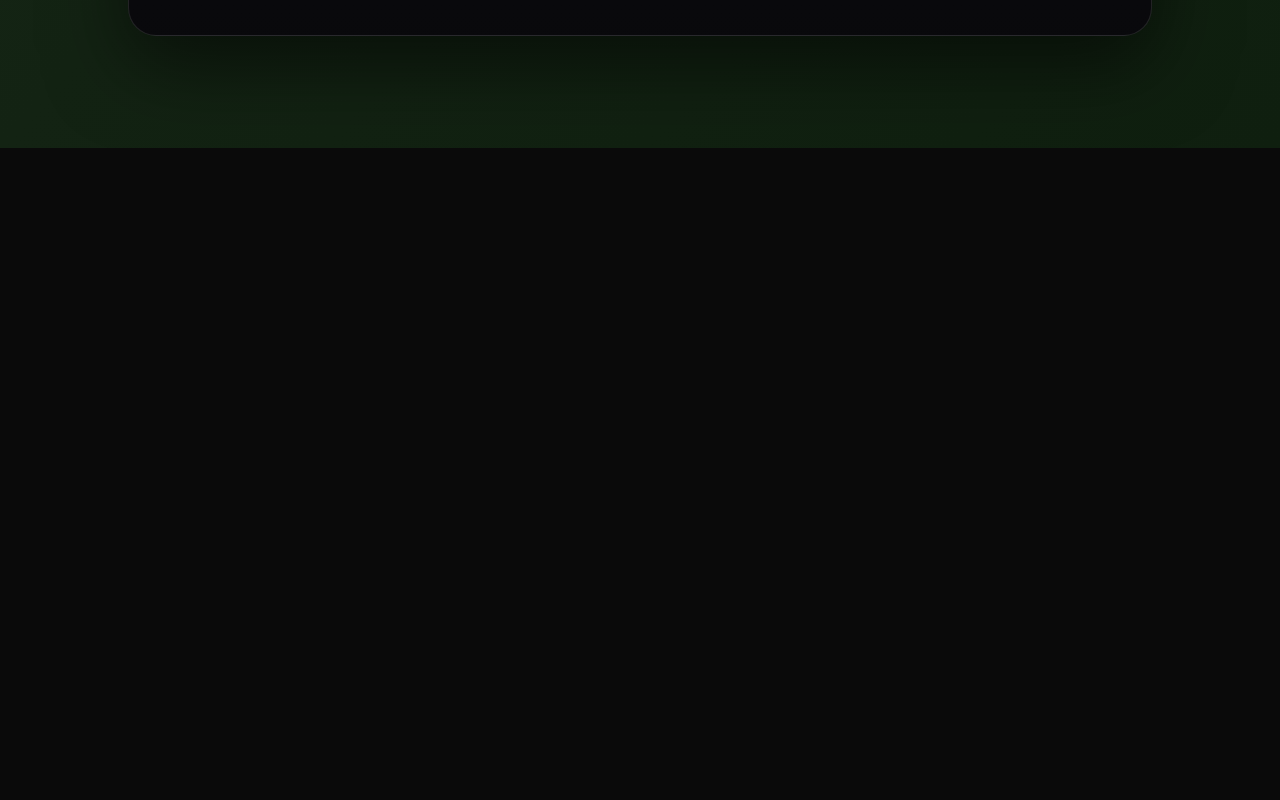
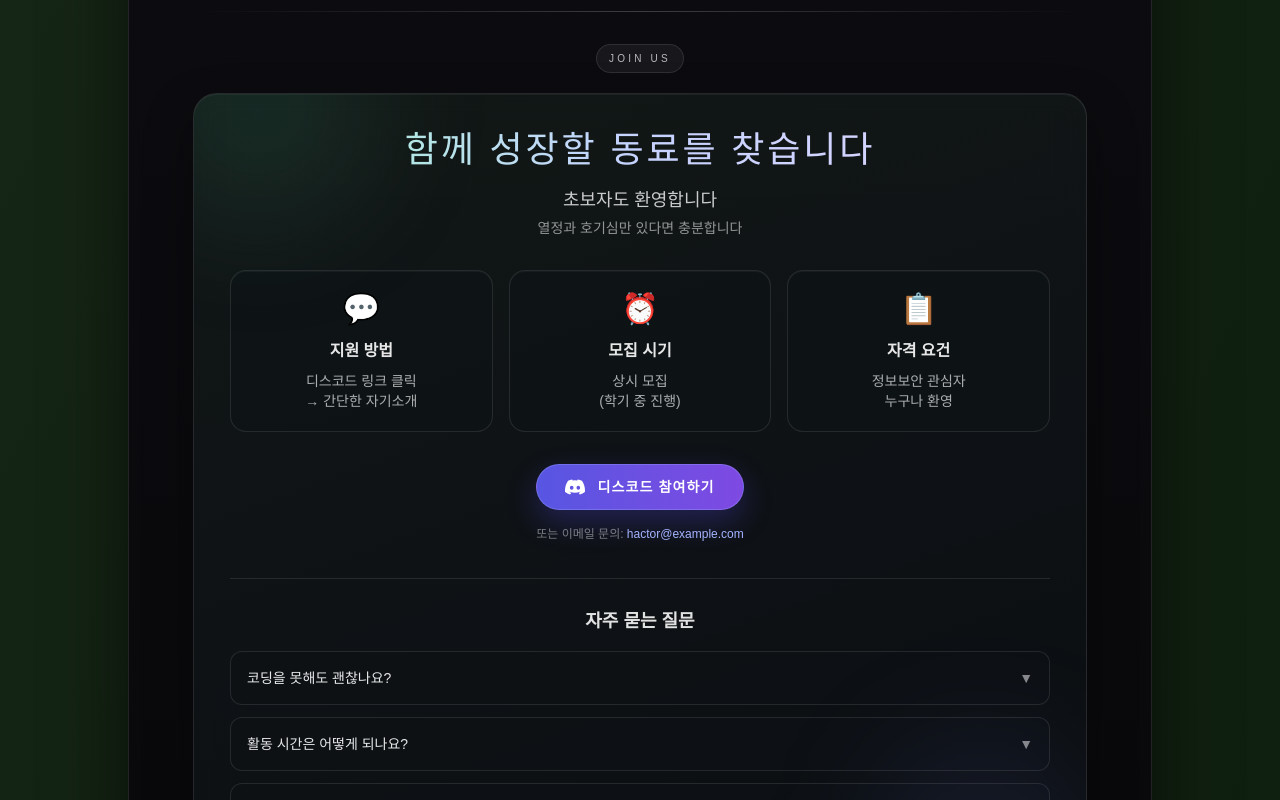
Before and after one commit to candy3157/Hactor, a Next.js app in the folder Hactor/: page / in a window 1280 px wide. Shown: the part 1460-2260 px from the top of the page. Before the commit the page ends 1608 px from the top, so only its background shows below. Built offline with nearby package versions, Linux system fonts and the light colour scheme; a web font is replaced by a local one.

Commit message:
add Join-Us section

```diff
--- a/Hactor/app/globals.css
+++ b/Hactor/app/globals.css
@@ -9,14 +9,14 @@
   --color-background: var(--background);
   --color-foreground: var(--foreground);
   --font-sans: var(--font-sf);
-  --font-mono: var(--font-geist-mono);
+  --font-mono: var(--font-sf);
 }
 
 body {
   background: var(--background);
   color: var(--foreground);
-  font-family: var(--font-sf), var(--font-body, var(--font-geist-sans)), Arial,
-    Helvetica, sans-serif;
+  font-family: var(--font-sf), var(--font-body, var(--font-sf)), Arial, Helvetica,
+    sans-serif;
 }
 
 /* Global dark scrollbar */
--- a/Hactor/app/layout.tsx
+++ b/Hactor/app/layout.tsx
@@ -1,17 +1,6 @@
 import type { Metadata, Viewport } from "next";
-import { Geist, Geist_Mono } from "next/font/google";
 import localFont from "next/font/local";
 import "./globals.css";
-
-const geistSans = Geist({
-  variable: "--font-geist-sans",
-  subsets: ["latin"],
-});
-
-const geistMono = Geist_Mono({
-  variable: "--font-geist-mono",
-  subsets: ["latin"],
-});
 
 const sfPro = localFont({
   src: [
@@ -41,9 +30,7 @@ export default function RootLayout({
 }>) {
   return (
     <html lang="ko">
-      <body
-        className={`${sfPro.variable} ${geistSans.variable} ${geistMono.variable} antialiased`}
-      >
+      <body className={`${sfPro.variable} antialiased`}>
         {children}
       </body>
     </html>
--- a/Hactor/app/page.tsx
+++ b/Hactor/app/page.tsx
@@ -48,6 +48,47 @@ const formatTimelineDate = (date: string) => {
   }
   return [date.toUpperCase()];
 };
+
+const DISCORD_INVITE_URL = "#";
+
+const joinUsCards = [
+  {
+    icon: "💬",
+    title: "지원 방법",
+    description: "디스코드 링크 클릭",
+    description2: "→ 간단한 자기소개",
+  },
+  {
+    icon: "⏰",
+    title: "모집 시기",
+    description: "상시 모집",
+    description2: "(학기 중 진행)",
+  },
+  {
+    icon: "📋",
+    title: "자격 요건",
+    description: "정보보안 관심자",
+    description2: "누구나 환영",
+  },
+];
+
+const joinUsFaq = [
+  {
+    question: "코딩을 못해도 괜찮나요?",
+    answer:
+      "네. 처음부터 함께 배워나갈 수 있습니다. 기초부터 차근차근 스터디를 진행하고 있어요.",
+  },
+  {
+    question: "활동 시간은 어떻게 되나요?",
+    answer:
+      "주 1회 정기 스터디와 자율 온라인 활동이 있습니다. 학기 일정에 맞춰 부담 없이 참여할 수 있습니다.",
+  },
+  {
+    question: "회비가 있나요?",
+    answer:
+      "기본 회비는 없습니다. 다만 외부 활동(해커톤, CTF 대회 등) 참가 시 개인 비용이 발생할 수 있습니다.",
+  },
+];
 
 export default function Home() {
   return (
@@ -256,6 +297,97 @@ export default function Home() {
               </details>
             ))}
           </section>
+
+          <div className="mt-8 h-px w-full bg-gradient-to-r from-transparent via-white/20 to-transparent" />
+
+          <section id="join-us" className="mt-8 space-y-5 scroll-mt-24 text-left">
+            <div className="text-center">
+              <span className="inline-flex items-center justify-center rounded-full border border-white/10 bg-white/5 px-3 py-1.5 text-[10px] uppercase tracking-[0.32em] text-white/70">
+                Join Us
+              </span>
+            </div>
+
+            <div className="relative overflow-hidden rounded-3xl border border-white/10 bg-[linear-gradient(160deg,rgba(20,27,24,0.82)_0%,rgba(16,20,23,0.84)_55%,rgba(12,15,18,0.88)_100%)] p-6 [box-shadow:0_22px_48px_rgba(0,0,0,0.38),inset_0_1px_0_rgba(255,255,255,0.05)] backdrop-blur-md sm:p-9">
+              <div className="pointer-events-none absolute -left-12 -top-24 h-56 w-56 rounded-full bg-emerald-300/10 blur-3xl" />
+              <div className="pointer-events-none absolute -bottom-20 right-0 h-52 w-52 rounded-full bg-indigo-400/10 blur-3xl" />
+
+              <div className="text-center">
+                <h2 className="bg-gradient-to-r from-emerald-200 via-indigo-200 to-violet-200 bg-clip-text font-[var(--font-display)] text-3xl tracking-[0.08em] text-transparent sm:text-4xl">
+                  함께 성장할 동료를 찾습니다
+                </h2>
+                <p className="mt-4 text-lg text-white/78">초보자도 환영합니다</p>
+                <p className="mt-1 text-sm text-white/55">
+                  열정과 호기심만 있다면 충분합니다
+                </p>
+              </div>
+
+              <div className="mt-8 grid grid-cols-1 gap-4 md:grid-cols-3">
+                {joinUsCards.map((card) => (
+                  <article
+                    key={card.title}
+                    className="rounded-2xl border border-white/10 bg-[rgba(15,20,23,0.72)] p-5 text-center [box-shadow:inset_0_1px_0_rgba(255,255,255,0.04)]"
+                  >
+                    <p className="text-3xl">{card.icon}</p>
+                    <h3 className="mt-3 text-base font-semibold text-white/90">
+                      {card.title}
+                    </h3>
+                    <p className="mt-2 text-sm text-white/65">{card.description}</p>
+                    <p className="text-sm text-white/65">{card.description2}</p>
+                  </article>
+                ))}
+              </div>
+
+              <div className="mt-8 text-center">
+                <a
+                  href={DISCORD_INVITE_URL}
+                  className="inline-flex items-center gap-3 rounded-full border border-indigo-300/30 bg-gradient-to-r from-indigo-500/88 to-violet-500/88 px-7 py-3 text-sm font-semibold tracking-[0.08em] text-white shadow-[0_12px_30px_rgba(79,70,229,0.3)] transition hover:from-indigo-500 hover:to-violet-500 hover:shadow-[0_15px_38px_rgba(79,70,229,0.4)]"
+                >
+                  <svg
+                    className="h-5 w-5"
+                    viewBox="0 0 24 24"
+                    fill="currentColor"
+                    aria-hidden="true"
+                  >
+                    <path d="M20.317 4.37a19.791 19.791 0 0 0-4.885-1.515.074.074 0 0 0-.079.037c-.21.375-.444.864-.608 1.25a18.27 18.27 0 0 0-5.487 0 12.64 12.64 0 0 0-.617-1.25.077.077 0 0 0-.079-.037A19.736 19.736 0 0 0 3.677 4.37a.07.07 0 0 0-.032.027C.533 9.046-.32 13.58.099 18.057a.082.082 0 0 0 .031.057 19.9 19.9 0 0 0 5.993 3.03.078.078 0 0 0 .084-.028 14.09 14.09 0 0 0 1.226-1.994.076.076 0 0 0-.041-.106 13.107 13.107 0 0 1-1.872-.892.077.077 0 0 1-.008-.128c.12-.09.246-.187.372-.292a.074.074 0 0 1 .077-.01c3.928 1.793 8.18 1.793 12.062 0a.074.074 0 0 1 .078.01c.126.105.252.202.373.292a.077.077 0 0 1-.006.127 12.299 12.299 0 0 1-1.873.892.077.077 0 0 0-.041.107c.36.698.772 1.362 1.225 1.993a.076.076 0 0 0 .084.028 19.839 19.839 0 0 0 6.002-3.03.077.077 0 0 0 .032-.054c.5-5.177-.838-9.674-3.549-13.66a.061.061 0 0 0-.031-.03ZM8.02 15.331c-1.183 0-2.157-1.086-2.157-2.419 0-1.333.956-2.419 2.157-2.419 1.21 0 2.176 1.096 2.157 2.42 0 1.333-.956 2.418-2.157 2.418Zm7.975 0c-1.183 0-2.157-1.086-2.157-2.419 0-1.333.955-2.419 2.157-2.419 1.21 0 2.176 1.096 2.157 2.42 0 1.333-.946 2.418-2.157 2.418Z" />
+                  </svg>
+                  디스코드 참여하기
+                </a>
+                <p className="mt-4 text-xs text-white/45">
+                  또는 이메일 문의:{" "}
+                  <a
+                    href="mailto:hactor@example.com"
+                    className="text-indigo-300 transition-colors hover:text-indigo-200"
+                  >
+                    hactor@example.com
+                  </a>
+                </p>
+              </div>
+
+              <div className="mt-9 border-t border-white/10 pt-7">
+                <h3 className="text-center text-lg font-semibold text-white/88">
+                  자주 묻는 질문
+                </h3>
+                <div className="mt-4 space-y-3">
+                  {joinUsFaq.map((faq) => (
+                    <details
+                      key={faq.question}
+                      className="group rounded-xl border border-white/10 bg-[rgba(14,18,22,0.74)] p-4"
+                    >
+                      <summary className="flex cursor-pointer list-none items-center justify-between gap-3 text-sm font-medium text-white/90">
+                        <span>{faq.question}</span>
+                        <span className="text-white/50 transition-transform duration-200 group-open:rotate-180">
+                          ▼
+                        </span>
+                      </summary>
+                      <p className="mt-3 text-sm leading-6 text-white/63">
+                        {faq.answer}
+                      </p>
+                    </details>
+                  ))}
+                </div>
+              </div>
+            </div>
+          </section>
         </main>
       </div>
     </div>
```
Also changed, not shown: 1 other file (tests, documents, lock files or other folders).
